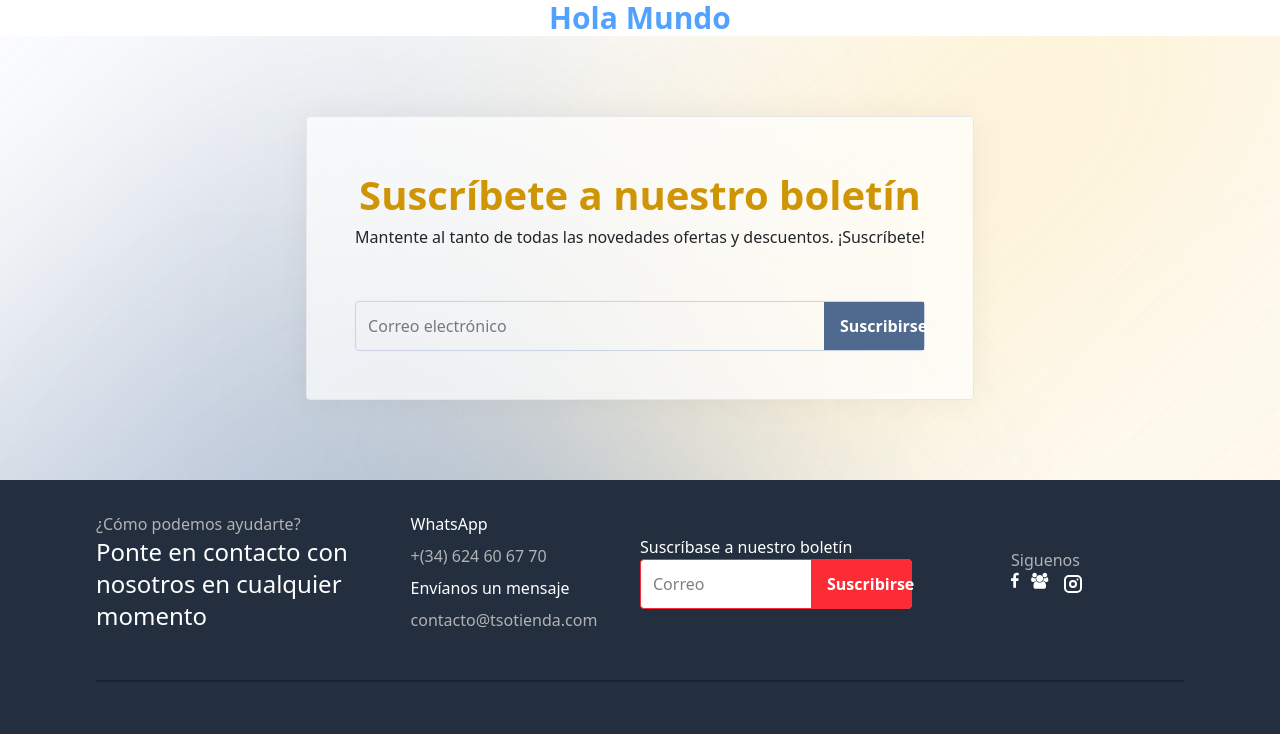
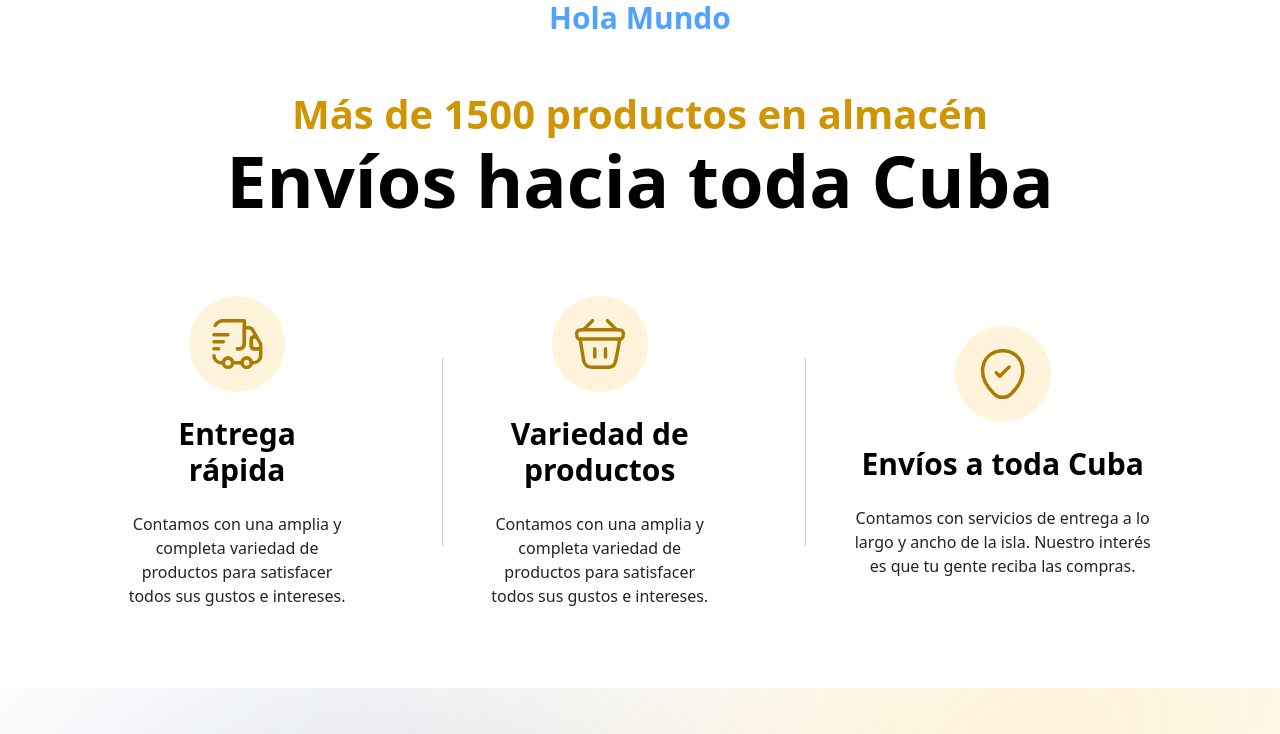
Before and after one commit to UtopicRay/Tienda-TSO, a Vue app: page / in a window 1280 px wide. Shown: the top 734 px of the page. Built offline with nearby package versions, Linux system fonts and the light colour scheme; the HTML template or start-up script is replaced by a standard one.

Commit message:
'Completado EnvioSection.vue'

```diff
--- a/src/assets/base.css
+++ b/src/assets/base.css
@@ -11,6 +11,9 @@ footer{
 .text-grey-color{
   @apply text-[#B2B2B2];
 }
+.text-ambar-color{
+  @apply text-[#D09504];
+}
 .copyright{
   @apply py-4 px-44 bg-[#00000040] flex gap-x-12;
 }
@@ -18,5 +21,7 @@ footer{
   width: 80px;
   height: 50px;
   border-radius: 5px;
-
 }
+.envio-section{
+  @apply flex flex-col justify-center py-12 px-[268px] lg:px-24 gap-12;
+}
--- /dev/null
+++ b/src/components/InfoEnvio.vue
@@ -0,0 +1,20 @@
+<script setup lang="ts">
+import type { InfoEnvio } from '@/types.ts'
+const {element}=defineProps<{element:InfoEnvio}>()
+</script>
+
+<template>
+<div class="flex justify-center items-center flex-col text-center gap-6 p-8">
+  <div class="relative w-24 h-24 overflow-hidden bg-[#FEF4DB] rounded-full flex justify-center items-center">
+   <component :is="element.svg"></component>
+  </div>
+  <h5 class="font-bold text-3xl">{{element.title}}</h5>
+  <p >{{element.description}}</p>
+</div>
+</template>
+
+<style scoped>
+p{
+  color:#212529;
+}
+</style>
--- /dev/null
+++ b/src/components/icons/IconBag.vue
@@ -0,0 +1,18 @@
+<script setup lang="ts">
+
+</script>
+
+<template>
+  <svg width="56" height="56" viewBox="0 0 56 56" fill="none" xmlns="http://www.w3.org/2000/svg">
+    <path d="M20.5619 4.6665L12.1152 13.1365" stroke="#AC7B04" stroke-width="3.5" stroke-miterlimit="10" stroke-linecap="round" stroke-linejoin="round"/>
+    <path d="M35.4482 4.66663L43.8949 13.1366" stroke="#AC7B04" stroke-width="3.5" stroke-miterlimit="10" stroke-linecap="round" stroke-linejoin="round"/>
+    <path d="M4.6709 18.3171C4.6709 14.0004 6.9809 13.6504 9.8509 13.6504H46.1576C49.0276 13.6504 51.3376 14.0004 51.3376 18.3171C51.3376 23.3337 49.0276 22.9837 46.1576 22.9837H9.8509C6.9809 22.9837 4.6709 23.3337 4.6709 18.3171Z" stroke="#AC7B04" stroke-width="3.5"/>
+    <path d="M22.7764 32.6665V40.9498" stroke="#AC7B04" stroke-width="3.5" stroke-linecap="round"/>
+    <path d="M33.5117 32.6665V40.9498" stroke="#AC7B04" stroke-width="3.5" stroke-linecap="round"/>
+    <path d="M8.1709 23.3335L11.4609 43.4935C12.2076 48.0202 14.0042 51.3335 20.6776 51.3335H34.7476C42.0042 51.3335 43.0776 48.1602 43.9176 43.7735L47.8376 23.3335" stroke="#AC7B04" stroke-width="3.5" stroke-linecap="round"/>
+  </svg>
+</template>
+
+<style scoped>
+
+</style>
--- /dev/null
+++ b/src/components/icons/IconCamion.vue
@@ -0,0 +1,21 @@
+<script setup lang="ts">
+
+</script>
+
+<template>
+  <svg width="57" height="56" viewBox="0 0 57 56" fill="none" xmlns="http://www.w3.org/2000/svg">
+    <path d="M28.3359 32.6665H30.6693C33.2359 32.6665 35.3359 30.5665 35.3359 27.9998V4.6665H14.3359C10.8359 4.6665 7.77929 6.60314 6.19263 9.44981" stroke="#AC7B04" stroke-width="3.5" stroke-linecap="round" stroke-linejoin="round"/>
+    <path d="M5.00317 39.6665C5.00317 43.5398 8.12984 46.6665 12.0032 46.6665H14.3365C14.3365 44.0998 16.4365 41.9998 19.0032 41.9998C21.5698 41.9998 23.6698 44.0998 23.6698 46.6665H33.0032C33.0032 44.0998 35.1032 41.9998 37.6698 41.9998C40.2365 41.9998 42.3365 44.0998 42.3365 46.6665H44.6698C48.5432 46.6665 51.6698 43.5398 51.6698 39.6665V32.6665H44.6698C43.3865 32.6665 42.3365 31.6165 42.3365 30.3332V23.3332C42.3365 22.0498 43.3865 20.9998 44.6698 20.9998H47.6798L43.6899 14.0232C42.8499 12.5765 41.3099 11.6665 39.6299 11.6665H35.3365V27.9998C35.3365 30.5665 33.2365 32.6665 30.6698 32.6665H28.3365" stroke="#AC7B04" stroke-width="3.5" stroke-linecap="round" stroke-linejoin="round"/>
+    <path d="M19.0028 51.3333C21.5802 51.3333 23.6695 49.244 23.6695 46.6667C23.6695 44.0893 21.5802 42 19.0028 42C16.4255 42 14.3362 44.0893 14.3362 46.6667C14.3362 49.244 16.4255 51.3333 19.0028 51.3333Z" stroke="#AC7B04" stroke-width="3.5" stroke-linecap="round" stroke-linejoin="round"/>
+    <path d="M37.6698 51.3333C40.2472 51.3333 42.3365 49.244 42.3365 46.6667C42.3365 44.0893 40.2472 42 37.6698 42C35.0925 42 33.0032 44.0893 33.0032 46.6667C33.0032 49.244 35.0925 51.3333 37.6698 51.3333Z" stroke="#AC7B04" stroke-width="3.5" stroke-linecap="round" stroke-linejoin="round"/>
+    <path d="M51.6695 28V32.6667H44.6695C43.3862 32.6667 42.3362 31.6167 42.3362 30.3333V23.3333C42.3362 22.05 43.3862 21 44.6695 21H47.6795L51.6695 28Z" stroke="#AC7B04" stroke-width="3.5" stroke-linecap="round" stroke-linejoin="round"/>
+    <path d="M5.00317 18.6665H19.0032" stroke="#AC7B04" stroke-width="3.5" stroke-linecap="round" stroke-linejoin="round"/>
+    <path d="M5.00317 25.6665H14.3365" stroke="#AC7B04" stroke-width="3.5" stroke-linecap="round" stroke-linejoin="round"/>
+    <path d="M5.00317 32.6665H9.66984" stroke="#AC7B04" stroke-width="3.5" stroke-linecap="round" stroke-linejoin="round"/>
+  </svg>
+
+</template>
+
+<style scoped>
+
+</style>
--- /dev/null
+++ b/src/components/icons/IconLocation.vue
@@ -0,0 +1,14 @@
+<script setup lang="ts">
+
+</script>
+
+<template>
+  <svg width="57" height="56" viewBox="0 0 57 56" fill="none" xmlns="http://www.w3.org/2000/svg">
+    <path d="M9.11086 19.8098C13.7075 -0.396824 43.6442 -0.37349 48.2175 19.8332C50.9009 31.6865 43.5275 41.7198 37.0642 47.9265C32.3742 52.4532 24.9542 52.4532 20.2409 47.9265C13.8009 41.7198 6.42753 31.6632 9.11086 19.8098Z" stroke="#AC7B04" stroke-width="3.5"/>
+    <path d="M22.2476 26.8333L25.7476 30.3333L35.0809 21" stroke="#AC7B04" stroke-width="3.5" stroke-linecap="round" stroke-linejoin="round"/>
+  </svg>
+</template>
+
+<style scoped>
+
+</style>
--- /dev/null
+++ b/src/components/sections/EnvioSection.vue
@@ -0,0 +1,33 @@
+<script setup lang="ts">
+import { ConstInfoEnvio } from '@/constants/ConstInfoEnvio.ts'
+import type { InfoEnvio as infoE} from '@/types'
+import InfoEnvio from '@/components/InfoEnvio.vue'
+import { ref } from 'vue'
+
+const envios=ref<infoE[]>(ConstInfoEnvio)
+</script>
+
+<template>
+<section class="envio-section">
+<header class="text-center">
+  <h3 class="text-ambar-color text-[40px] font-bold">Más de 1500 productos en almacén</h3>
+  <h2 class="font-bold 2xl:text-8xl text-7xl">Envíos hacia toda Cuba</h2>
+</header>
+  <div class="grid grid-cols-3 relative">
+    <div v-for="(envio,i) in envios" :key="i" class="flex gap-12 items-center">
+     <InfoEnvio :element="envio"/>
+      <div v-if="i==0||i==1" class="vertical-divider"></div>
+    </div>
+
+  </div>
+</section>
+</template>
+
+<style scoped>
+.vertical-divider {
+  width: 2px; /* Ajusta el grosor */
+  height: 50%;
+  background-color: #CFCECE ; /* Color del divisor */
+  margin: 0 16px; /* Espaciado alrededor */
+}
+</style>
--- /dev/null
+++ b/src/constants/ConstInfoEnvio.ts
@@ -0,0 +1,21 @@
+import type { InfoEnvio } from '@/types.ts'
+import IconBag from '@/components/icons/IconBag.vue'
+import IconLocation from '@/components/icons/IconLocation.vue'
+import IconCamion from '@/components/icons/IconCamion.vue'
+
+export const ConstInfoEnvio:InfoEnvio[] = [{
+  svg: IconCamion,
+  title:"Entrega rápida",
+  description:"Contamos con una amplia y completa variedad de productos para satisfacer todos sus gustos e intereses."
+},{
+  svg: IconBag,
+  title:"Variedad de productos",
+  description:"Contamos con una amplia y completa variedad de productos para satisfacer todos sus gustos e intereses."
+},{
+  svg: IconLocation,
+  title: "Envíos a toda Cuba",
+  description: "Contamos con servicios de entrega a lo largo y ancho de la isla. Nuestro interés es que tu gente reciba las compras."
+}]
+
+export const ListIcons = [IconBag,IconLocation]
+console.log(IconBag)
--- /dev/null
+++ b/src/types.ts
@@ -0,0 +1,6 @@
+
+export type InfoEnvio={
+  svg: any,
+  title: string,
+  description: string,
+}
--- a/src/views/HomeView.vue
+++ b/src/views/HomeView.vue
@@ -1,10 +1,12 @@
 <script setup lang="ts">
 import SuscribeSection from '@/components/sections/SuscribeSection.vue'
+import EnvioSection from '@/components/sections/EnvioSection.vue'
 </script>
 
 <template>
   <main>
     <h1 class="mx-auto text-center text-3xl font-bold text-blue-400">Hola Mundo</h1>
-    <SuscribeSection></SuscribeSection>
+    <EnvioSection/>
+    <SuscribeSection/>
   </main>
 </template>
```
